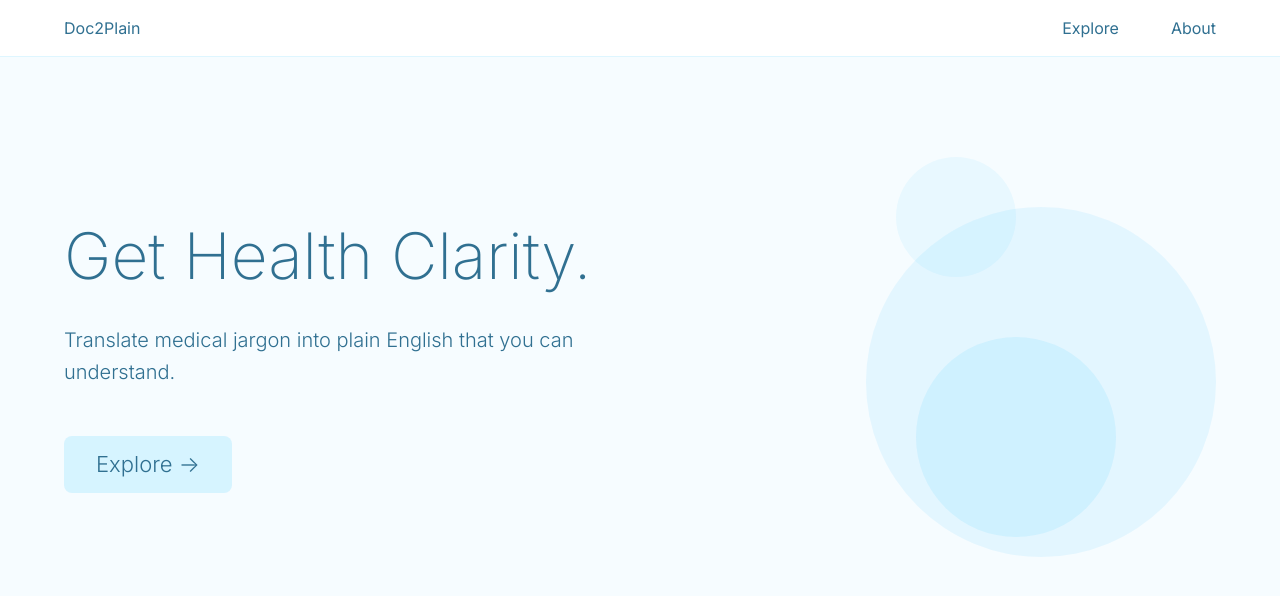
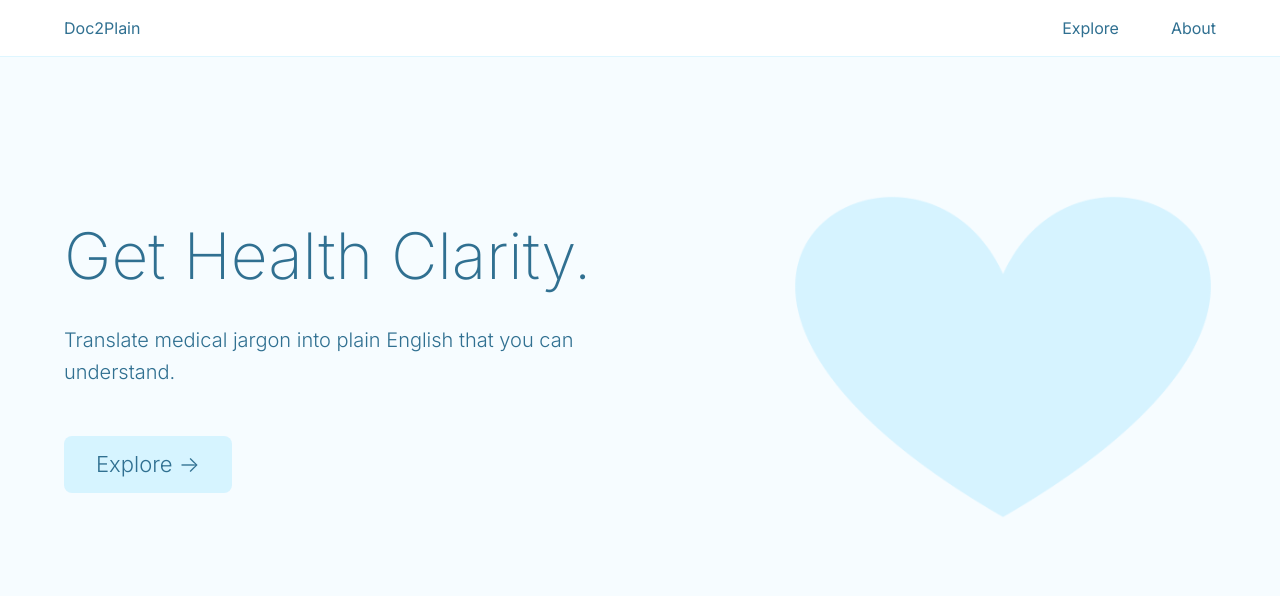
Before and after one commit to Ishanth-Hombaiah/doc2plain, a Next.js app in the folder apps/doc2plain/: page / in a window 1280 px wide. Shown: the top 596 px of the page. Built offline with nearby package versions, Linux system fonts and the light colour scheme.

Commit message:
Final tweaks before deployment

```diff
--- a/apps/doc2plain/app/page.tsx
+++ b/apps/doc2plain/app/page.tsx
@@ -250,7 +250,7 @@ export default function Home() {
             </button>
           </div>
 
-          {/* Decorative circles */}
+          {/* Decorative hearts */}
           <div style={{
             flex: '1',
             position: 'relative',
@@ -259,41 +259,22 @@ export default function Home() {
             alignItems: 'center',
             justifyContent: 'center'
           }}>
-            {/* Large background circle */}
-            <div style={{
-              position: 'absolute',
-              width: '350px',
-              height: '350px',
-              backgroundColor: 'rgba(0,182,255,0.13)',
-              borderRadius: '50%',
-              top: '50px',
-              right: '0px',
-              opacity: 0.6
-            }}></div>
-
-            {/* Medium circle */}
-            <div style={{
-              position: 'absolute',
-              width: '200px',
-              height: '200px',
-              backgroundColor: 'rgba(0,182,255,0.13)',
-              borderRadius: '50%',
-              bottom: '20px',
-              right: '100px',
-              opacity: 0.7
-            }}></div>
-
-            {/* Small circle */}
-            <div style={{
-              position: 'absolute',
-              width: '120px',
-              height: '120px',
-              backgroundColor: 'rgba(0,182,255,0.13)',
-              borderRadius: '50%',
-              top: '0px',
-              right: '200px',
-              opacity: 0.45
-            }}></div>
+            {/* Large background heart */}
+            <img
+              src="/doc2plain_heart.png"
+              alt="Decorative heart"
+              style={{
+                position: 'absolute',
+                width: '700px',
+                height: '700px',
+                top: '-150px',
+                right: '-75px',
+                opacity: 1.0,
+                objectFit: 'contain',
+                pointerEvents: 'none',
+                userSelect: 'none'
+              }}
+            />
           </div>
         </main>
       )}
@@ -336,7 +317,7 @@ export default function Home() {
                 lineHeight: '1.6',
                 marginBottom: '16px'
               }}>
-                Doc2Plain transforms complex medical jargon into clear, understandable language that patients can easily comprehend. Our AI-powered tool breaks down medical reports, test results, and documentation into simple bullet points, helping bridge the communication gap between healthcare providers and patients.
+                 Doc2Plain transforms dense medical descriptions into more common language that patients can easily comprehend. Our AI-powered tool breaks down medical reports, test results, and documentation into simple bullet points so providers can spend less time translating and more time saving lives.
               </p>
               <p style={{
                 color: '#307091',
@@ -344,7 +325,7 @@ export default function Home() {
                 fontWeight: '300',
                 lineHeight: '1.6'
               }}>
-                Whether you're trying to understand a CT scan report, lab results, or treatment recommendations, Doc2Plain provides instant translations along with follow-up support for common concerns like next steps, worries, and severity assessments.
+                From lab results to treatment recommendations, Doc2Plain provides instant translations along with follow-up support for common concerns like next steps, worries, and severity assessments.
               </p>
             </div>
 
@@ -371,7 +352,7 @@ export default function Home() {
                 }}>
                   <h3 style={{
                     color: '#307091',
-                    fontSize: '18px',
+                    fontSize: '20px',
                     fontWeight: '400',
                     marginBottom: '12px'
                   }}>
@@ -379,7 +360,7 @@ export default function Home() {
                   </h3>
                   <ul style={{
                     color: '#307091',
-                    fontSize: '16px',
+                    fontSize: '18px',
                     fontWeight: '300',
                     lineHeight: '1.8',
                     paddingLeft: '20px'
@@ -387,7 +368,6 @@ export default function Home() {
                     <li>Next.js 14</li>
                     <li>React 18</li>
                     <li>TypeScript</li>
-                    <li>CSS-in-JS</li>
                   </ul>
                 </div>
 
@@ -399,7 +379,7 @@ export default function Home() {
                 }}>
                   <h3 style={{
                     color: '#307091',
-                    fontSize: '18px',
+                    fontSize: '20px',
                     fontWeight: '400',
                     marginBottom: '12px'
                   }}>
@@ -407,7 +387,7 @@ export default function Home() {
                   </h3>
                   <ul style={{
                     color: '#307091',
-                    fontSize: '16px',
+                    fontSize: '18px',
                     fontWeight: '300',
                     lineHeight: '1.8',
                     paddingLeft: '20px'
@@ -426,7 +406,7 @@ export default function Home() {
                 }}>
                   <h3 style={{
                     color: '#307091',
-                    fontSize: '18px',
+                    fontSize: '20px',
                     fontWeight: '400',
                     marginBottom: '12px'
                   }}>
@@ -434,7 +414,7 @@ export default function Home() {
                   </h3>
                   <ul style={{
                     color: '#307091',
-                    fontSize: '16px',
+                    fontSize: '18px',
                     fontWeight: '300',
                     lineHeight: '1.8',
                     paddingLeft: '20px'
@@ -453,7 +433,7 @@ export default function Home() {
                 }}>
                   <h3 style={{
                     color: '#307091',
-                    fontSize: '18px',
+                    fontSize: '20px',
                     fontWeight: '400',
                     marginBottom: '12px'
                   }}>
@@ -461,7 +441,7 @@ export default function Home() {
                   </h3>
                   <ul style={{
                     color: '#307091',
-                    fontSize: '16px',
+                    fontSize: '18px',
                     fontWeight: '300',
                     lineHeight: '1.8',
                     paddingLeft: '20px'
@@ -473,36 +453,11 @@ export default function Home() {
                 </div>
               </div>
             </div>
-
-            <div style={{
-              backgroundColor: 'rgba(0,182,255,0.03)',
-              padding: '24px',
-              borderRadius: '8px',
-              border: '1px solid rgba(0,182,255,0.13)'
-            }}>
-              <h2 style={{
-                color: '#307091',
-                fontSize: '20px',
-                fontWeight: '400',
-                marginBottom: '12px'
-              }}>
-                Our Mission
-              </h2>
-              <p style={{
-                color: '#307091',
-                fontSize: '16px',
-                fontWeight: '300',
-                lineHeight: '1.6',
-                margin: '0'
-              }}>
-                To democratize healthcare information by making medical language accessible to everyone, empowering patients to better understand their health and make informed decisions about their care.
-              </p>
-            </div>
           </div>
         </main>
       )}
 
-      {/* Explore Page Content */}
+      {/* explore page */}
       {currentPage === 'explore' && (
         <main style={{
           maxWidth: '1200px',
@@ -512,7 +467,7 @@ export default function Home() {
           gridTemplateColumns: '1fr 1fr',
           gap: '48px'
         }}>
-          {/* Medical Info Section */}
+          {/* med info */}
           <div>
             <h2 style={{
               color: '#307091',
@@ -521,7 +476,7 @@ export default function Home() {
               marginBottom: '16px',
               margin: '0 0 32px 0'
             }}>
-              Medical Information
+              Medical Text
             </h2>
 
             <div>
@@ -536,7 +491,7 @@ export default function Home() {
                 <textarea
                   value={input}
                   onChange={e => setInput(e.target.value)}
-                  placeholder="CT scan indicates pulmonary nodule in the right upper lobe; follow-up imaging to rule out malignancy"
+                  placeholder="Type here to translate..."
                   style={{
                     width: '100%',
                     height: '200px',
@@ -553,7 +508,7 @@ export default function Home() {
                   }}
                 />
 
-                {/* Plus button */}
+                {/* file upload button */}
                 <button
                   type="button"
                   onClick={handleFileUpload}
@@ -578,7 +533,7 @@ export default function Home() {
                   +
                 </button>
 
-                {/* Arrow button */}
+                {/* arrow translate button */}
                 <button
                   type="button"
                   disabled={loading || !input.trim()}
@@ -618,7 +573,7 @@ export default function Home() {
             </div>
           </div>
 
-          {/* Translation Section */}
+          {/* translation output section */}
           <div>
             <h2 style={{
               color: '#307091',
@@ -632,8 +587,6 @@ export default function Home() {
 
             {out ? (
               <div>
-
-
                 <div style={{
                         backgroundColor: 'rgba(0,182,255,0.03)',
                         border: '1px solid rgba(0,182,255,0.13)',
@@ -685,7 +638,7 @@ export default function Home() {
                       opacity: followUpLoading ? 0.6 : 1
                     }}
                   >
-                    I'm feeling worried
+                    I'm feeling worried...
                   </button>
                   <button
                     onClick={() => handleFollowUp('serious')}
@@ -706,7 +659,7 @@ export default function Home() {
                   </button>
                 </div>
 
-                {/* Follow-up responses */}
+                {/* follow up responses */}
                 {followUps.length > 0 && (
                   <div style={{ marginTop: '32px' }}>
                     {followUps.map((followUp, index) => (
@@ -727,7 +680,7 @@ export default function Home() {
                   </div>
                 )}
 
-                {/* Loading indicator for follow-ups */}
+                {/* indicator for follow ups */}
                 {followUpLoading && (
                   <div style={{
                     marginTop: '20px',
@@ -736,19 +689,29 @@ export default function Home() {
                     fontSize: '16px',
                     textAlign: 'center'
                   }}>
-                    Getting more information...
+                    Getting more info...
                   </div>
                 )}
               </div>
             ) : (
               <div style={{
-                color: '#307091',
-                opacity: '0.5',
-                fontSize: '16px',
-                fontWeight: '300',
-
+                backgroundColor: 'rgba(0,182,255,0.03)',
+                borderRadius: '8px',
+                border: '1px solid rgba(0,182,255,0.13)',
+                minHeight: '208px',
+                position: 'relative',
+                marginBottom: '16px',
+                display: 'flex',
+                padding: '16px'
               }}>
-                {loading ? 'Translating...' : 'Enter medical information to see translation'}
+                <div style={{
+                  color: '#307091',
+                  opacity: '0.5',
+                  fontSize: '16px',
+                  fontWeight: '300'
+                }}>
+                  {loading ? 'Translating...' : 'Enter medical information to see translation'}
+                </div>
               </div>
             )}
           </div>
```
Also changed, not shown: apps/doc2plain/public/doc2plain_heart.png (added).
